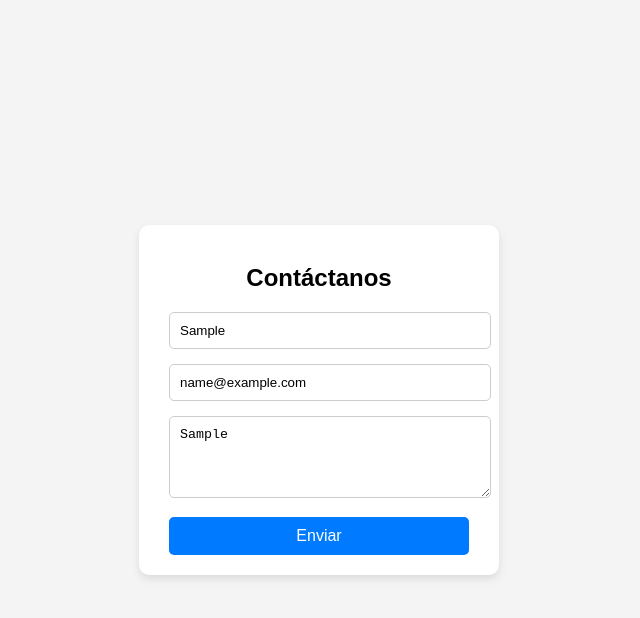
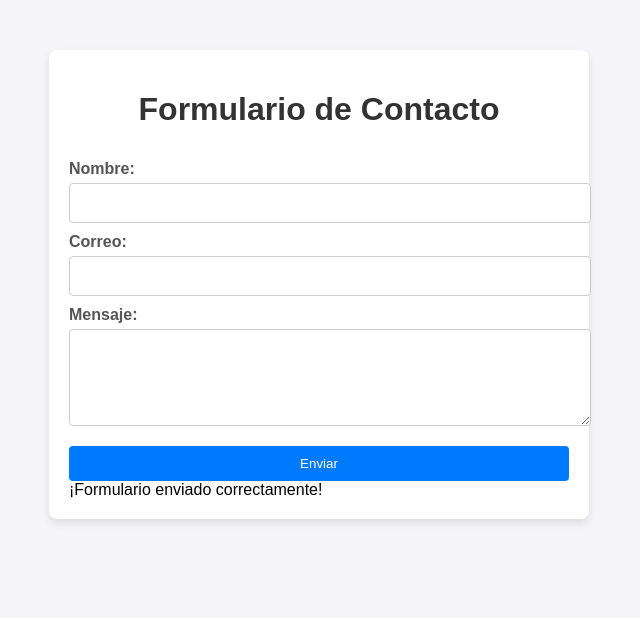
Before and after one commit to ChrsitianMendoza/TopLearning, a plain HTML site: page index.html in a window 1280 px wide. Both pictures are taken after typing "Sample", "name@example.com", "Sample" into the empty fields and a click on the button "Enviar". Shown: the whole page, without its empty margins (321-961 px from the left). Drawn offline with Linux system fonts and the light colour scheme; no server answers.

Commit message:
Add files via upload

```diff
--- a/index.html
+++ b/index.html
@@ -1,114 +1,104 @@
 <!DOCTYPE html>
-<html lang="es">
+<html lang="en">
 <head>
     <meta charset="UTF-8">
     <meta name="viewport" content="width=device-width, initial-scale=1.0">
-    <title>Formulario de Contacto</title>
+    <title>Formulario Simple</title>
     <style>
         body {
             font-family: Arial, sans-serif;
-            background-color: #f4f4f4;
+            background-color: #f4f4f9;
+            margin: 0;
+            padding: 0;
+        }
+
+        .container {
+            width: 100%;
+            max-width: 500px;
+            margin: 50px auto;
+            background-color: #fff;
+            padding: 20px;
+            box-shadow: 0 4px 8px rgba(0, 0, 0, 0.1);
+            border-radius: 8px;
+        }
+
+        h1 {
+            text-align: center;
+            color: #333;
+        }
+
+        form {
             display: flex;
-            justify-content: center;
-            align-items: center;
-            height: 100vh;
-            margin: 0;
+            flex-direction: column;
         }
-        .form-container {
-            background: #fff;
-            padding: 20px 30px;
-            border-radius: 10px;
-            box-shadow: 0 4px 8px rgba(0, 0, 0, 0.1);
-            width: 300px;
+
+        label {
+            margin-top: 10px;
+            font-weight: bold;
+            color: #555;
         }
-        h2 {
-            text-align: center;
-            margin-bottom: 20px;
+
+        input, textarea {
+            margin-top: 5px;
+            padding: 10px;
+            border: 1px solid #ccc;
+            border-radius: 4px;
+            font-size: 1em;
+            width: 100%;
         }
-        input, textarea {
-            width: 100%;
-            padding: 10px;
-            margin-bottom: 15px;
-            border: 1px solid #ccc;
-            border-radius: 5px;
-        }
+
         button {
-            width: 100%;
+            margin-top: 20px;
             padding: 10px;
             background-color: #007BFF;
             color: white;
             border: none;
-            border-radius: 5px;
+            border-radius: 4px;
             cursor: pointer;
-            font-size: 16px;
         }
+
         button:hover {
             background-color: #0056b3;
         }
-        .mensaje-exito {
+
+        .hidden {
             display: none;
             margin-top: 15px;
             color: green;
-            text-align: center;
+            font-weight: bold;
         }
     </style>
 </head>
 <body>
-    <div class="form-container">
-        <h2>Contáctanos</h2>
-        <form id="formulario">
-            <input type="text" id="nombre" placeholder="Nombre" required>
-            <input type="email" id="correo" placeholder="Correo" required>
-            <textarea id="mensaje" placeholder="Mensaje" rows="4" required></textarea>
+    <div class="container">
+        <h1>Formulario de Contacto</h1>
+        <form id="contactForm">
+            <label for="name">Nombre:</label>
+            <input type="text" id="name" name="name" required>
+
+            <label for="email">Correo:</label>
+            <input type="email" id="email" name="email" required>
+
+            <label for="message">Mensaje:</label>
+            <textarea id="message" name="message" rows="5" required></textarea>
+
             <button type="submit">Enviar</button>
-            <div class="mensaje-exito" id="mensajeExito">¡Mensaje enviado con éxito!</div>
         </form>
+        <div id="successMessage" class="hidden">¡Formulario enviado correctamente!</div>
     </div>
+    <script>
+        document.getElementById("contactForm").addEventListener("submit", function(event) {
+            event.preventDefault();
 
-    <script type="module">
-        // Import the functions you need from the SDKs you need
-        import { initializeApp } from "https://www.gstatic.com/firebasejs/11.6.1/firebase-app.js";
-        import { getAnalytics } from "https://www.gstatic.com/firebasejs/11.6.1/firebase-analytics.js";
-        import { getFirestore, collection, addDoc } from "https://www.gstatic.com/firebasejs/11.6.1/firebase-firestore.js";
+            const name = document.getElementById("name").value;
+            const email = document.getElementById("email").value;
+            const message = document.getElementById("message").value;
 
-        // Your web app's Firebase configuration
-        const firebaseConfig = {
-            apiKey: "AIzaSyBTOy8zImmAl3ubugX4nPE5rtKSG6YSuPQ",
-            authDomain: "e1459-toplearning.firebaseapp.com",
-            projectId: "e1459-toplearning",
-            storageBucket: "e1459-toplearning.firebasestorage.app",
-            messagingSenderId: "504729474519",
-            appId: "1:504729474519:web:2589b1740568978b9e6792",
-            measurementId: "G-CT2N4Y3NZ8"
-        };
-
-        // Initialize Firebase
-        const app = initializeApp(firebaseConfig);
-        const analytics = getAnalytics(app);
-        const db = getFirestore(app);
-
-        const formulario = document.getElementById('formulario');
-        const mensajeExito = document.getElementById('mensajeExito');
-
-        formulario.addEventListener('submit', async function(e) {
-            e.preventDefault();
-
-            const nombre = document.getElementById('nombre').value;
-            const correo = document.getElementById('correo').value;
-            const mensaje = document.getElementById('mensaje').value;
-
-            try {
-                await addDoc(collection(db, "contactos"), {
-                    nombre: nombre,
-                    correo: correo,
-                    mensaje: mensaje,
-                    fecha: new Date()
-                });
-
-                mensajeExito.style.display = 'block';
-                formulario.reset();
-            } catch (error) {
-                console.error("Error al enviar mensaje: ", error);
+            if (name && email && message) {
+                document.getElementById("successMessage").classList.remove("hidden");
+                document.getElementById("contactForm").reset();
+            } else {
+                alert("Por favor, completa todos los campos.");
             }
         });
     </script>
```
